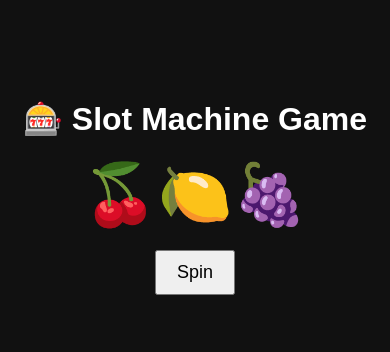
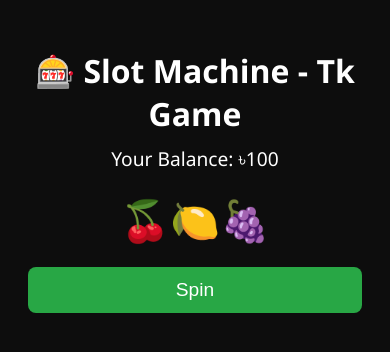
Before and after one commit to riyaz2009/Casino-99, a plain HTML site: page index.html in a window 390 px wide. Drawn offline with Linux system fonts and the light colour scheme.

Commit message:
Add files via upload

```diff
--- a/index.html
+++ b/index.html
@@ -3,31 +3,66 @@
 <html lang="en">
 <head>
   <meta charset="UTF-8">
-  <title>Slot Machine Game</title>
+  <title>Slot Machine - Tk Game</title>
+  <meta name="viewport" content="width=device-width, initial-scale=1.0">
   <style>
     body {
-      font-family: Arial;
+      font-family: 'Segoe UI', sans-serif;
+      background: #0d0d0d;
+      color: #fff;
       text-align: center;
-      margin-top: 100px;
-      background-color: #111;
-      color: #fff;
+      padding: 20px;
+    }
+    h1 {
+      font-size: 2em;
+      margin-bottom: 10px;
     }
     .slot {
-      font-size: 60px;
+      font-size: 3em;
+      margin: 20px 0;
+    }
+    .money {
+      font-size: 1.2em;
+      margin: 10px 0;
     }
     button {
-      padding: 10px 20px;
-      font-size: 18px;
-      margin-top: 20px;
+      background: #28a745;
+      color: #fff;
+      border: none;
+      font-size: 1.2em;
+      padding: 12px 24px;
+      border-radius: 8px;
+      cursor: pointer;
+      transition: background 0.3s ease;
+    }
+    button:hover {
+      background: #218838;
+    }
+    #result {
+      font-size: 1.3em;
+      margin-top: 15px;
+    }
+    @media (max-width: 500px) {
+      .slot {
+        font-size: 2.5em;
+      }
+      button {
+        width: 100%;
+      }
     }
   </style>
 </head>
 <body>
-  <h1>🎰 Slot Machine Game</h1>
+  <h1>🎰 Slot Machine - Tk Game</h1>
+  <div class="money">Your Balance: <span id="money">৳0</span></div>
   <div class="slot" id="slot">🍒🍋🍇</div>
   <button onclick="spin()">Spin</button>
   <p id="result"></p>
 
+  <audio id="spinSound" src="spin.mp3"></audio>
+  <audio id="winSound" src="win.mp3"></audio>
+  <audio id="loseSound" src="lose.mp3"></audio>
+
   <script src="script.js"></script>
 </body>
 </html>
--- a/script.js
+++ b/script.js
@@ -1,5 +1,20 @@
+
+let money = localStorage.getItem("money");
+if (money === null) {
+  money = 100; // starting balance
+  localStorage.setItem("money", money);
+}
+updateMoney();
 
 function spin() {
+  if (money < 10) {
+    document.getElementById("result").innerText = "❌ Not enough Tk. Please reload page.";
+    return;
+  }
+
+  const spinSound = document.getElementById("spinSound");
+  spinSound.play();
+
   const symbols = ['🍒', '🍋', '🍊', '🍇', '🔔', '💎'];
   const slot1 = symbols[Math.floor(Math.random() * symbols.length)];
   const slot2 = symbols[Math.floor(Math.random() * symbols.length)];
@@ -8,8 +23,19 @@ function spin() {
   document.getElementById('slot').innerText = slot1 + slot2 + slot3;
 
   if (slot1 === slot2 && slot2 === slot3) {
-    document.getElementById('result').innerText = '🎉 You Win!';
+    document.getElementById("result").innerText = "🎉 You Win! +৳50";
+    money = parseInt(money) + 50;
+    document.getElementById("winSound").play();
   } else {
-    document.getElementById('result').innerText = '😢 Try Again!';
+    document.getElementById("result").innerText = "😢 Try Again! -৳10";
+    money = parseInt(money) - 10;
+    document.getElementById("loseSound").play();
   }
+
+  localStorage.setItem("money", money);
+  updateMoney();
 }
+
+function updateMoney() {
+  document.getElementById("money").innerText = "৳" + money;
+}
```
Also changed, not shown: 3 other files.
